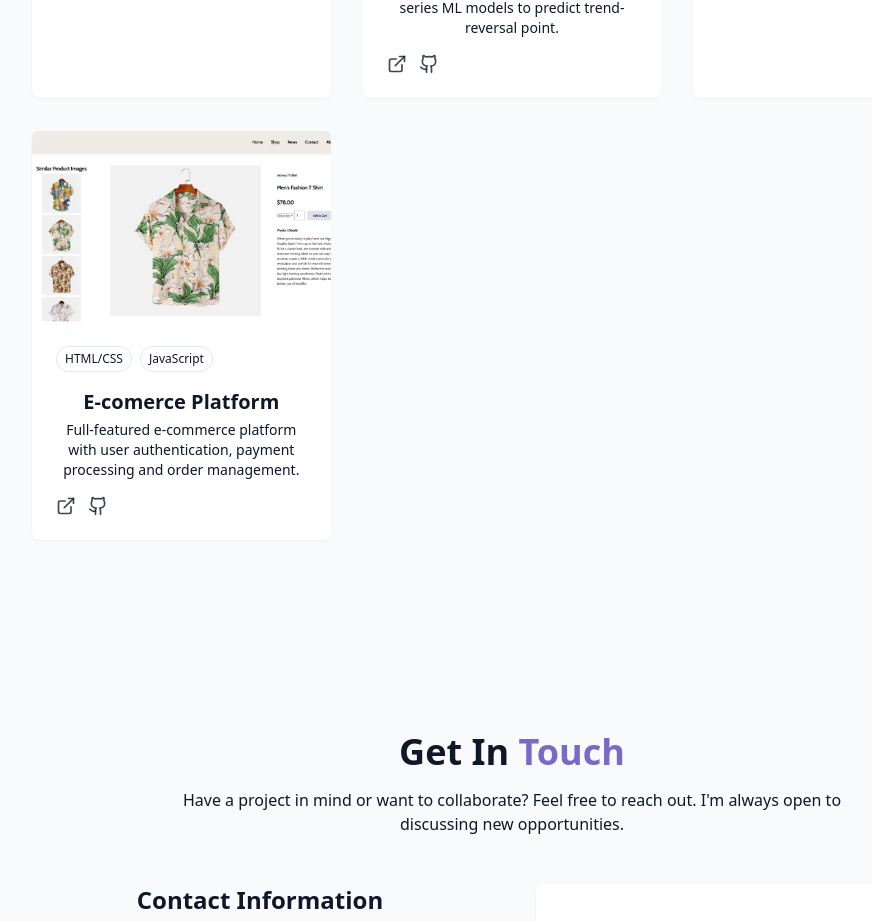
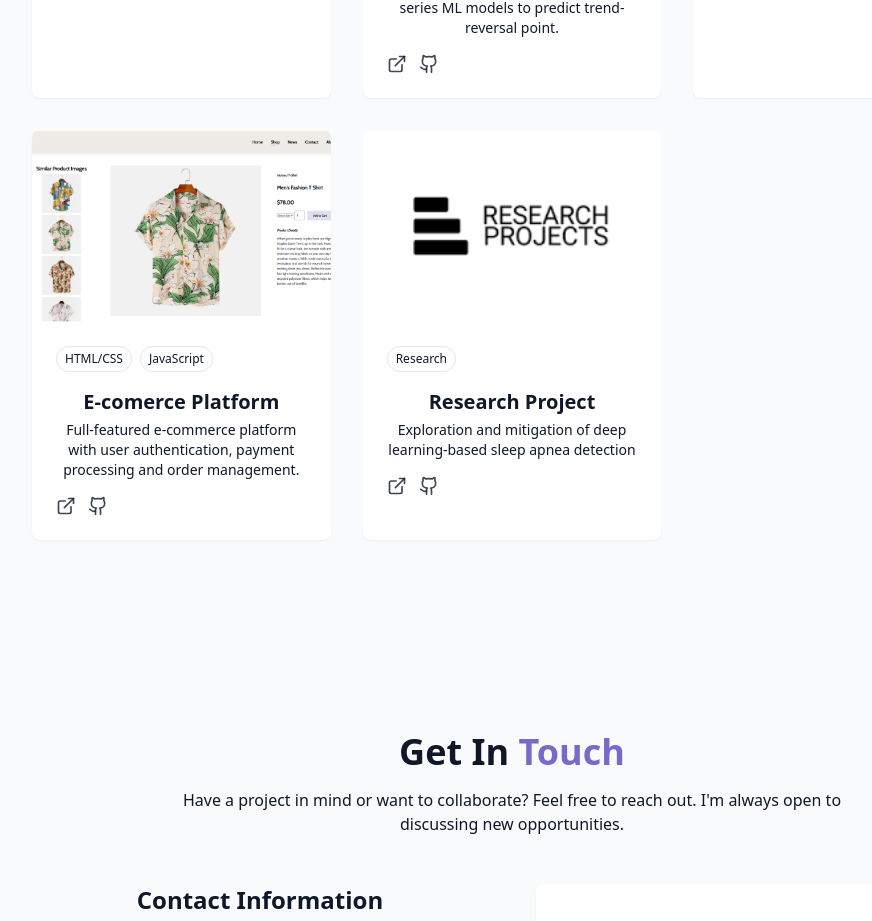
Before and after one commit to andrengyyen/poftfolio, a React (Vite) app: page / in a window 1280 px wide. Shown: the part 3512-4433 px from the top of the page, without its empty margins (128-1000 px from the left). Built offline with nearby package versions, Linux system fonts and the light colour scheme.

Commit message:
Include research project

```diff
--- a/src/components/ProjectsSection.jsx
+++ b/src/components/ProjectsSection.jsx
@@ -39,6 +39,16 @@ const projects = [
     tags: ["HTML/CSS", "JavaScript"],
     demoUrl: "https://deakin.au.panopto.com/Panopto/Pages/Viewer.aspx?id=3a781676-6890-4af1-8a33-b1fb01490f57",
     githubUrl: "#",
+  },
+  {
+    id: 5,
+    title: "Research Project",
+    description:
+      "Exploration and mitigation of deep learning-based sleep apnea detection",
+    image: "/projects/project5.png",
+    tags: ["Research"],
+    demoUrl: "#",
+    githubUrl: "https://github.com/andrengyyen/sleep-apnea",
   },
 ];
 
```
Also changed, not shown: public/projects/project5.png (added).
